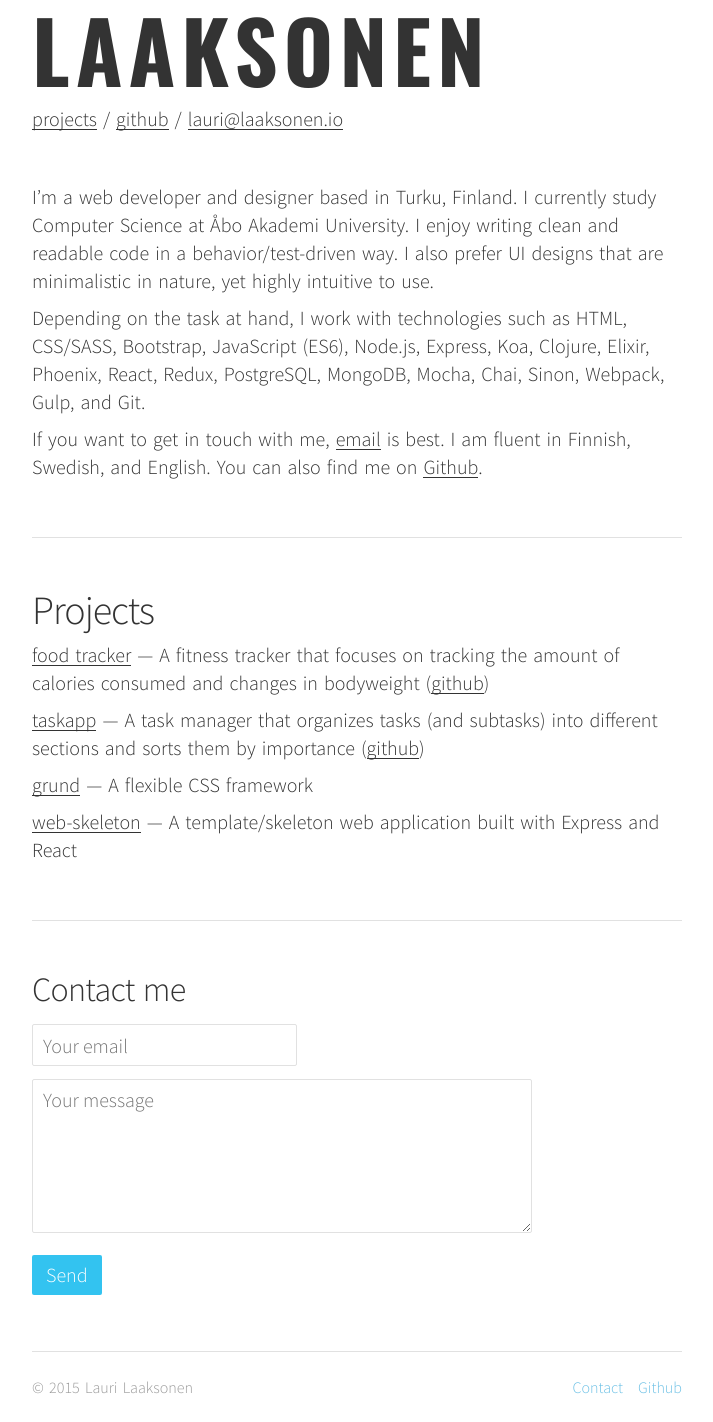
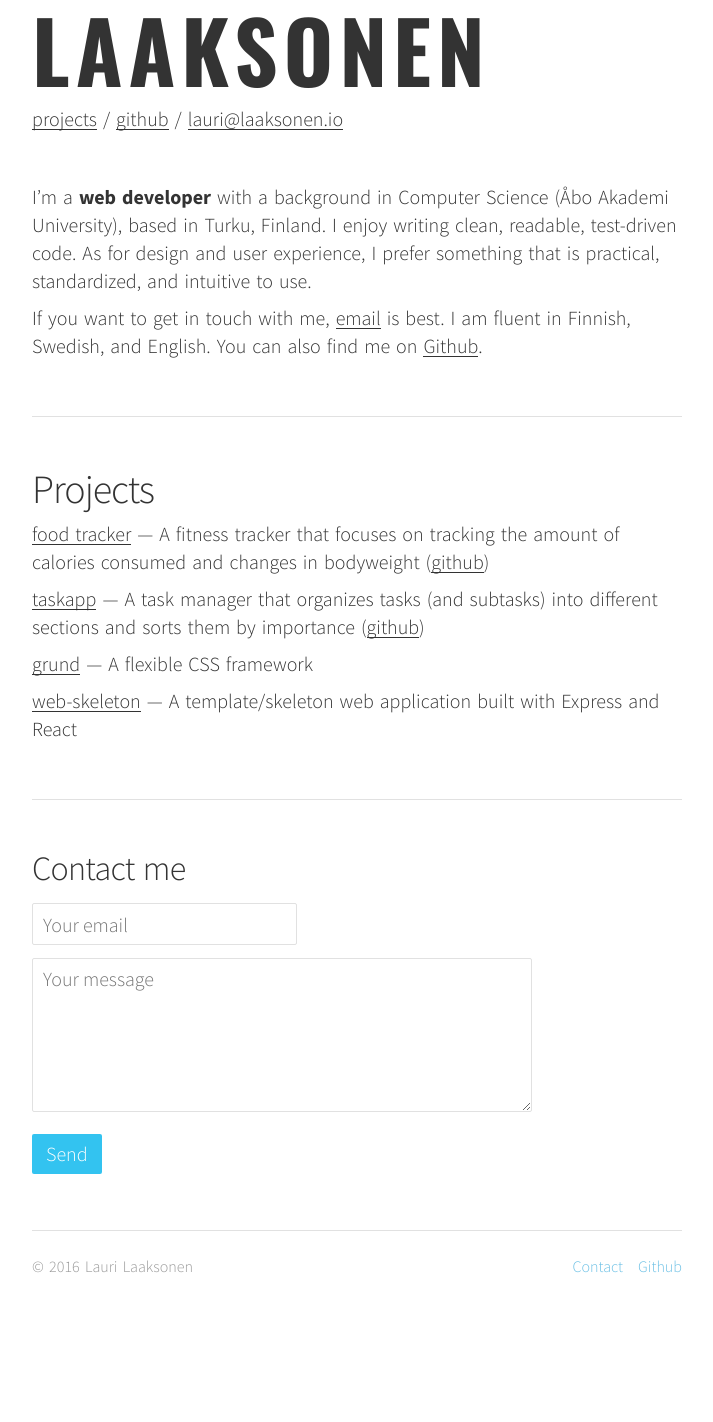
Before and after one commit to laaksonen/laaksonen.github.io, a website: page index.html in a window 1280 px wide. Shown: the part 156-1578 px from the top of the page, without its empty margins (283-996 px from the left). After the commit the page ends 1457 px from the top, so only its background shows below. Drawn offline with nearby package versions, Linux system fonts and the light colour scheme.

Commit message:
Modify intro text and remove listed skills

```diff
--- a/index.html
+++ b/index.html
@@ -16,14 +16,10 @@
          <a href="mailto:lauri@laaksonen.io">lauri@laaksonen.io</a></p>
 
       <div class="about-me-intro">
-      <p>I’m a web developer and designer based in Turku, Finland. I currently
-         study Computer Science at Åbo Akademi University. I enjoy writing clean
-         and readable code in a behavior/test-driven way. I also prefer UI designs
-         that are minimalistic in nature, yet highly intuitive to use.</p>
-
-      <p>Depending on the task at hand, I work with technologies such as HTML, CSS/SASS, Bootstrap,
-         JavaScript (ES6), Node.js, Express, Koa, Clojure, Elixir, Phoenix, React, Redux, PostgreSQL, MongoDB,
-         Mocha, Chai, Sinon, Webpack, Gulp, and Git.</p>
+      <p>I’m a <strong>web developer</strong> with a background in Computer
+         Science (Åbo Akademi University), based in Turku, Finland. I enjoy writing
+         clean, readable, test-driven code. As for design and user experience, I
+         prefer something that is practical, standardized, and intuitive to use.</p>
 
       <p>If you want to get in touch with me, <a href="mailto:lauri@laaksonen.io">email</a>
          is best. I am fluent in Finnish, Swedish, and English. You can also find
@@ -64,7 +60,7 @@
       <hr class="home-bottom-hr" />
 
       <footer>
-        <h6>© 2015 Lauri Laaksonen</h6>
+        <h6>© 2016 Lauri Laaksonen</h6>
         <div class="footer-right-side">
           <h6><a href="mailto:lauri@laaksonen.io" class="footer-contact">Contact</a></h6>
           <h6><a href="https://github.com/laaksonen">Github</a></h6>
```
